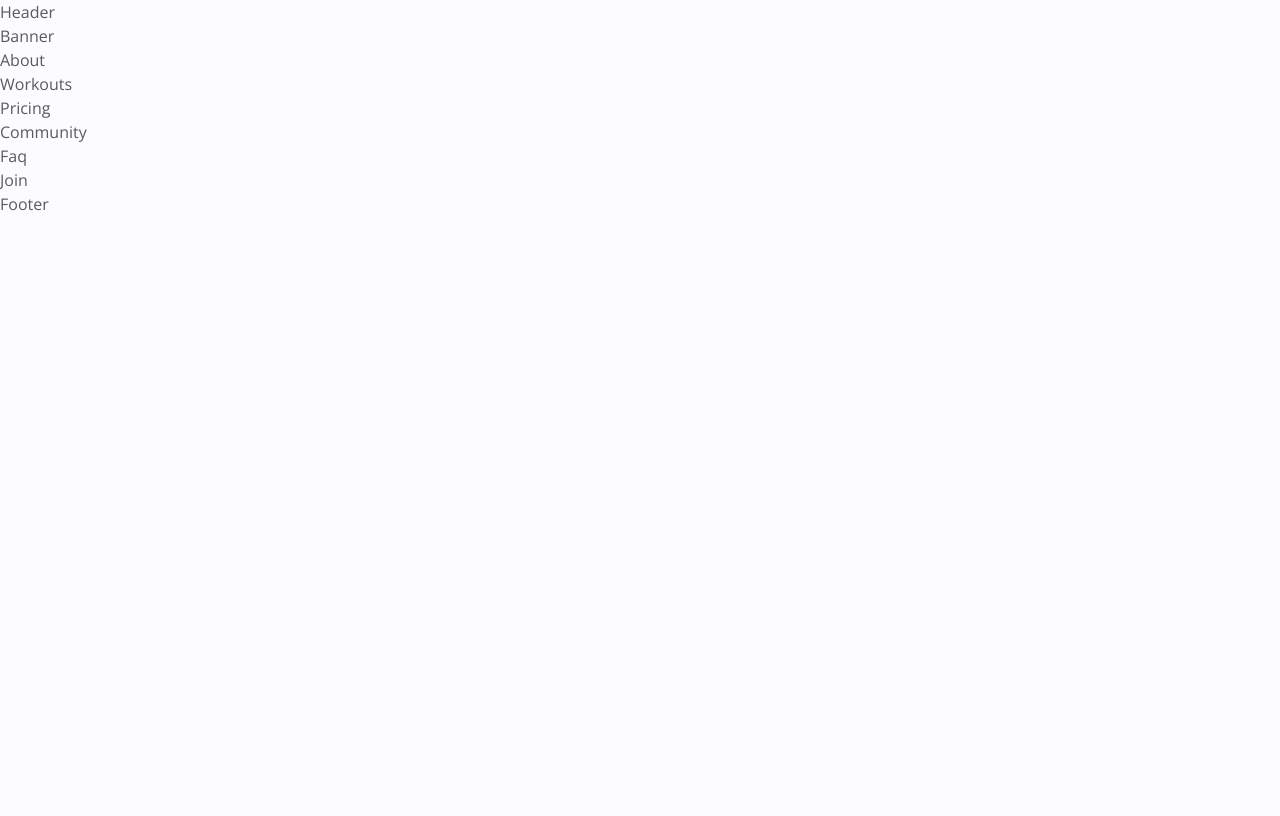
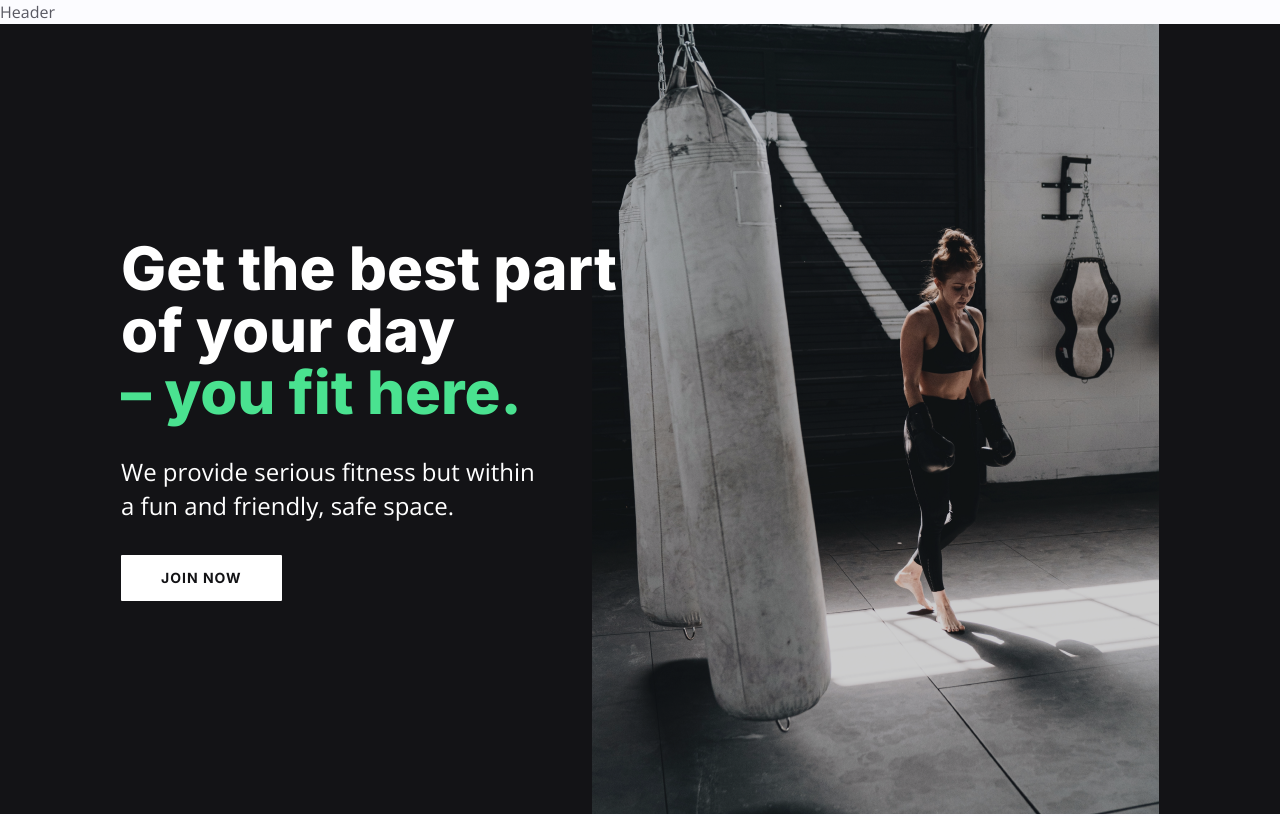
Before and after one commit to HubertSleszynski/gymME, a React (Vite) app: page / in a window 1280 px wide. Shown: the top 816 px of the page. Built offline with nearby package versions, Linux system fonts and the light colour scheme.

Commit message:
added banner

```diff
--- a/src/App.jsx
+++ b/src/App.jsx
@@ -12,6 +12,11 @@
 import Footer from "./components/Footer";
 
 function App() {
+  Aos.init({
+    duration: 2500,
+    delay: 400,
+    once: true,
+  });
   return (
     <div className="max-w-[1440px] mx-auto bg-page overflow-hidden relative">
       <Header />
--- a/src/components/Banner.jsx
+++ b/src/components/Banner.jsx
@@ -1,7 +1,46 @@
 import React from "react";
 
+import { banner } from "../data";
+
 const Banner = () => {
-  return <div>Banner</div>;
+  const { titlePart1, titlePart2, subtitle, textBtn } = banner;
+  return (
+    <section className="bg-neutral-500 h-[790px]">
+      <div className="container mx-auto h-full">
+        <div className="flex items-center h-full relative -space-x-48 lg:-space-x-24">
+          <div className="text-white flex-1 z-10 pl-6 lg:pl-0">
+            <h1
+              className="h1 text-white mb-8"
+              data-aos="fade-down"
+              data-aos-delay="500"
+            >
+              {titlePart1} <br />
+              <span className="text-primary-200">{titlePart2}</span>
+            </h1>
+            <p
+              className="max-w-[415px] text-body-md lg:text-body-lg mb-8"
+              data-aos="fade-down"
+              data-aos-delay="600"
+            >
+              {subtitle}
+            </p>
+            <button
+              className="btn btn-sm lg:btn-lg btn-secondary"
+              data-aos="fade-down"
+              data-aos-delay="700"
+            >
+              {textBtn}
+            </button>
+          </div>
+          <div
+            className="bg-blue-300 w-full h-full bg-banner bg-cover bg-right lg:bg-center bg-no-repeat flex-1"
+            data-aos="fade-right"
+            data-aos-delay="900"
+          ></div>
+        </div>
+      </div>
+    </section>
+  );
 };
 
 export default Banner;
```
